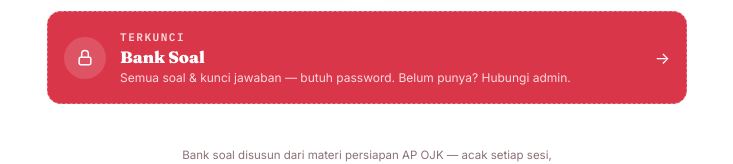
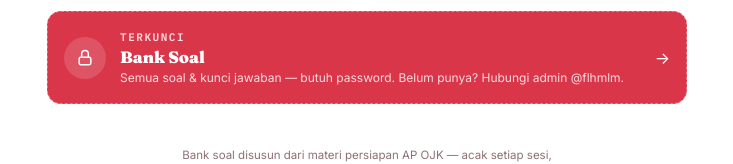
Before and after one commit to payurfckndebt/Alkaada, a React (Vite) app: page / in a window 1280 px wide. Shown: the part 913-1077 px from the top of the page, without its empty margins (273-1006 px from the left). Built offline with nearby package versions, Linux system fonts and the light colour scheme.

Commit message:
Update Home.jsx

```diff
--- a/src/pages/Home.jsx
+++ b/src/pages/Home.jsx
@@ -77,7 +77,7 @@ export default function Home({ onSelect, onHistory, onBankSoal, historyCount })
           <div className="banklock-card__text">
             <span className="eyebrow">Terkunci</span>
             <h3>Bank Soal</h3>
-            <p>Semua soal &amp; kunci jawaban &mdash; butuh password. Belum punya? Hubungi admin.</p>
+            <p>Semua soal &amp; kunci jawaban &mdash; butuh password. Belum punya? Hubungi admin @flhmlm.</p>
           </div>
           <span className="banklock-card__arrow" aria-hidden="true">&rarr;</span>
         </button>
```
